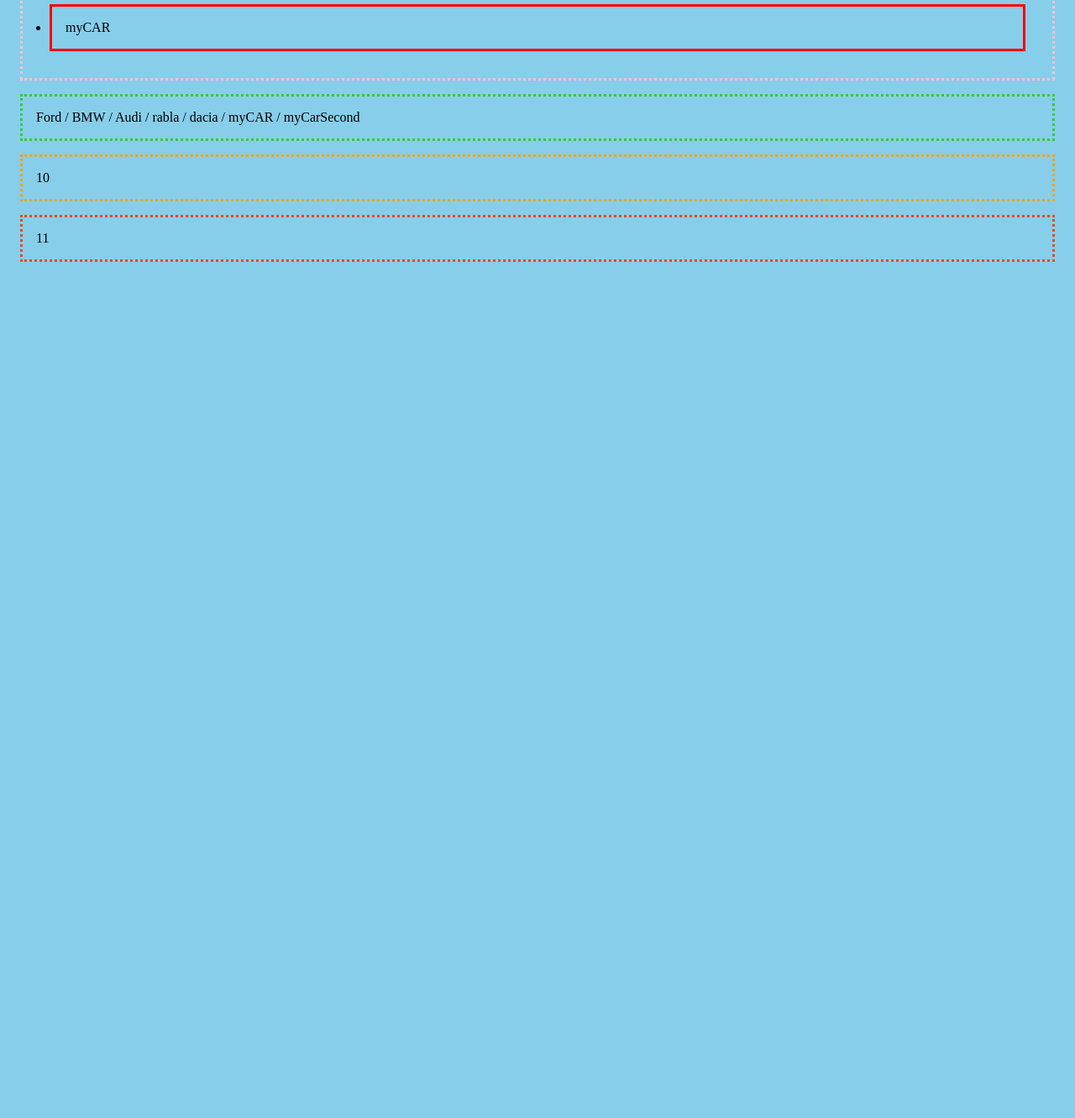
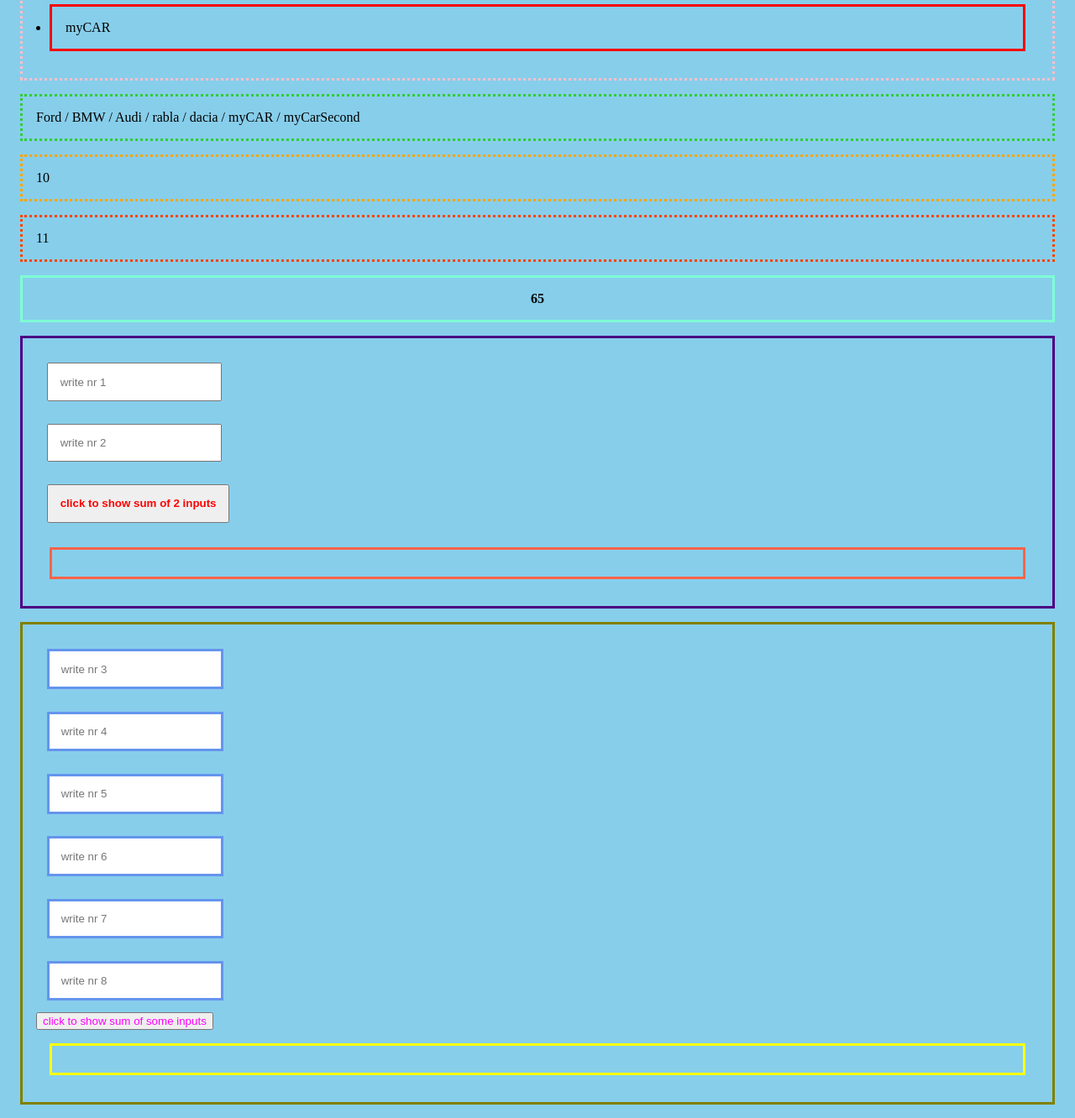
Before and after one commit to esmeraldagabriela83/unirii-react, a plain HTML site: page src/pages/page1.html in a window 1280 px wide. Shown: the part 978-2310 px from the top of the page at 84% size. Before the commit the page ends 1306 px from the top, so only its background shows below. Drawn offline with Linux system fonts and the light colour scheme.

Commit message:
add nr from inputs bouth ract and js

```diff
--- a/src/js/app.js
+++ b/src/js/app.js
@@ -66,6 +66,7 @@
 import ModifyCounterByUser from "./ModifyCounterByUser.js";
 import ModifyByUserByBtn from "./ModifyByUserByBtn";
 import AddInputsValues from "./AddInputsValues";
+import AddNrFromArr from "./AddNrFromArr";
 
 import itemsComputers from "./itemsComputers.js"
 console.log("itemsComputers is : " , itemsComputers);
@@ -356,7 +357,9 @@
 
 <ModifyByUserByBtn propWidth={"250px"} propColor={"chocolate"} propText={"ModifyByUserByBtn"} />
 
-<AddInputsValues  propWidth={"850px"} propColor={"LightSeaGreen  "} propText={"AddInputsValues"}/>
+<AddInputsValues  propWidth={"850px"} propColor={"LightSeaGreen"} propText={"AddInputsValues"}/>
+
+<AddNrFromArr  propWidth={"350px"} propColor={"DarkTurquoise"} propText={"AddNrFromArr"}/>
 </>
   );
 }
--- a/src/js/page1.js
+++ b/src/js/page1.js
@@ -218,14 +218,97 @@
 //------------------------------------------------------------------------------
 // — 19.04.2022 discord general pt a construi functii cu tad-uri
 
+//aduna elementele numar dintr-un array
+const mySimpleArr=[1, 2, 3, 4, 55];
+let mySum = 0;
+console.log("mySum before is : " , mySum);
+
+for(let i=0 ;i<mySimpleArr.length ; i++){
+  mySum = mySum + mySimpleArr[i];
+}
+
+console.log("mySum after is : " , mySum);
+
+const mySumParagraph=document.getElementById('mySumParagraph');
+mySumParagraph.style.padding="1em";
+mySumParagraph.style.margin="1em";
+mySumParagraph.style.border="3px solid Aquamarine";
+mySumParagraph.innerText=mySum;
+mySumParagraph.style.fontWeight="bold";
+mySumParagraph.style.textAlign="center";
+
+///------------------------------------------------------------------------------------add values from 2 inputs
+
+const inputNr1=document.getElementById('inputNr1');
+console.log("--- !!! inputNr1.value is : " , inputNr1.value);
+inputNr1.style.padding="1em";
+inputNr1.style.margin="1em";
+
+const inputNr2=document.getElementById('inputNr2');
+console.log("--- !!! inputNr2.value is : " , inputNr2.value);
+inputNr2.style.padding="1em";
+inputNr2.style.margin="1em";
+
+const btnSumInputs=document.getElementById('btnSumInputs');
+btnSumInputs.style.padding="1em";
+btnSumInputs.style.margin="1em";
+btnSumInputs.style.color="red";
+btnSumInputs.style.fontWeight="bold";
+
+const paragraphSumInputs=document.getElementById('paragraphSumInputs');
+paragraphSumInputs.style.padding="1em";
+paragraphSumInputs.style.margin="1em";
+paragraphSumInputs.style.border="3px solid tomato";
+paragraphSumInputs.style.textAlign="center";
+
+btnSumInputs.addEventListener("click" , function(event){
+  event.preventDefault();
+  paragraphSumInputs.innerText=parseFloat(inputNr1.value) + parseFloat(inputNr2.value);
+  this.style.color="blue";
+  paragraphSumInputs.style.backgroundColor="yellow";
+})
 
 
+///------------------------------------------------------------------------------------add values from some inputs
 
 
+const allSectionSomeInputs=document.querySelectorAll("#sectionSomeInputs .eachInput");
+
+console.log("--- !!! allSectionSomeInputs is an array : " , allSectionSomeInputs);
+console.log("allSectionSomeInputs.length is : " , allSectionSomeInputs.length);
+
+const btnSumSomeInputs=document.getElementById('btnSumSomeInputs');
+btnSumSomeInputs.style.color="magenta";
+
+const paragraphSumSomeInputs=document.getElementById('paragraphSumSomeInputs');
+paragraphSumSomeInputs.style.padding="1em";
+paragraphSumSomeInputs.style.margin="1em";
+paragraphSumSomeInputs.style.border="3px solid yellow";
+paragraphSumSomeInputs.style.textAlign="center";
 
 
+let sumSomeInp=0;
 
+for(let i=0 ; i<allSectionSomeInputs.length ; i++){
+  allSectionSomeInputs[i].style.padding="1em";
+  allSectionSomeInputs[i].style.margin="1em";
+  allSectionSomeInputs[i].style.border="3px solid cornflowerblue";
+}
 
+btnSumSomeInputs.addEventListener("click" , function(event){
+  event.preventDefault();
+
+  this.style.color="brown";
+
+for(let i=0 ; i<allSectionSomeInputs.length ; i++){
+  sumSomeInp = sumSomeInp + parseFloat(allSectionSomeInputs[i].value);
+}
+
+paragraphSumSomeInputs.innerText=sumSomeInp;
+
+})
+
+//------------------------------------------------------------------------------
 
 
 
--- a/src/pages/page1.html
+++ b/src/pages/page1.html
@@ -37,6 +37,31 @@
 <p id="mynrHTMLparagraph"></p>
 <p id="mynrHTMLparagraphSecond"></p>
 
+<p id="mySumParagraph"></p>
+
+<section style="padding:1em ; margin:1em ; border:3px solid indigo">
+
+<input type="number" id="inputNr1" name="quantity" placeholder="write nr 1"><br>
+<input type="number" id="inputNr2" name="quantity" placeholder="write nr 2"><br>
+<button id="btnSumInputs">click to show sum of 2 inputs</button>
+<p id="paragraphSumInputs"></p>
+
+</section>
+
+<section id="sectionSomeInputs" style="padding:1em ; margin:1em ; border:3px solid olive">
+
+<input type="number" id="inputNr3" name="quantity" placeholder="write nr 3" class="eachInput"><br>
+<input type="number" id="inputNr4" name="quantity" placeholder="write nr 4" class="eachInput"><br>
+<input type="number" id="inputNr5" name="quantity" placeholder="write nr 5" class="eachInput"><br>
+<input type="number" id="inputNr6" name="quantity" placeholder="write nr 6" class="eachInput"><br>
+<input type="number" id="inputNr7" name="quantity" placeholder="write nr 7" class="eachInput"><br>
+<input type="number" id="inputNr8" name="quantity" placeholder="write nr 8" class="eachInput"><br>
+
+<button id="btnSumSomeInputs">click to show sum of some inputs</button>
+<p id="paragraphSumSomeInputs"></p>
+
+</section>
+
     </main>
     <!-- <script src="build/out.js"></script> -->
      <script src="../js/page1.js"></script>
```
Also changed, not shown: src/js/AddInputsValues.js (+11 -5 lines), src/js/AddNrFromArr.js (added, +69 -0 lines).
